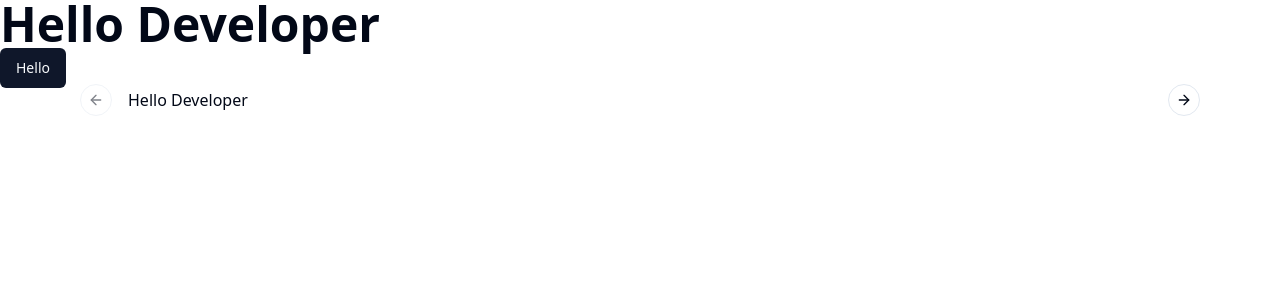
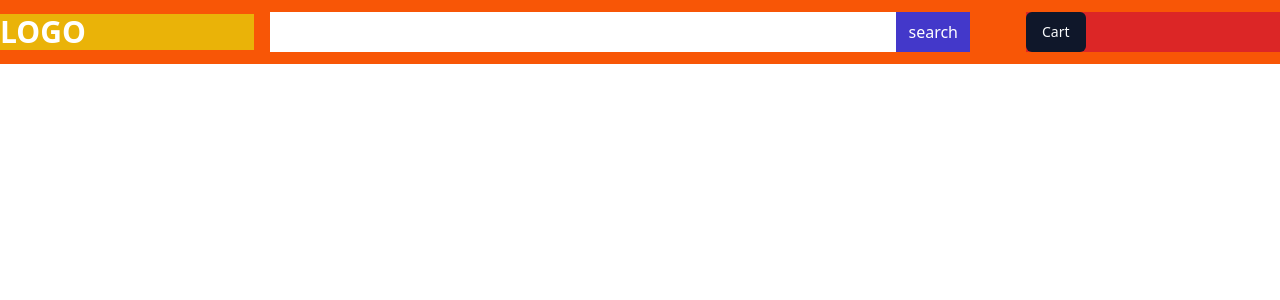
Before and after one commit to noyon-podder/MK-client, a React (Vite) app: page / in a window 1280 px wide. Shown: the top 300 px of the page. Built offline with nearby package versions, Linux system fonts and the light colour scheme.

Commit message:
xl device navbar done

```diff
--- a/src/App.tsx
+++ b/src/App.tsx
@@ -1,15 +1,12 @@
-import { Button } from "./components/ui/button";
-import Test from "./pages/Test";
+import Container from "./components/Container";
+import Navbar from "./components/layout/Navbar";
 
 const App = () => {
   return (
     <>
-      <h1 className="text-5xl font-bold">Hello Developer</h1>
-      <Button>Hello</Button>
-
-      <div className="max-w-5xl mx-auto">
-        <Test />
-      </div>
+      <Container>
+        <Navbar />
+      </Container>
     </>
   );
 };
--- /dev/null
+++ b/src/components/Container.tsx
@@ -0,0 +1,7 @@
+import { ReactNode } from "react";
+
+const Container = ({ children }: { children: ReactNode }) => {
+  return <div className="max-w-7xl mx-auto">{children}</div>;
+};
+
+export default Container;
--- a/src/components/layout/Navbar.tsx
+++ b/src/components/layout/Navbar.tsx
@@ -1,7 +1,34 @@
 import React from "react";
+import { Button } from "../ui/button";
 
 const Navbar = () => {
-  return <div>Navbar</div>;
+  return (
+    <div className="bg-main text-white py-3">
+      <div className="flex items-center w-full gap-4 ">
+        {/* header part */}
+        <div className="flex-1 bg-yellow-500">
+          <h2 className="font-bold text-white text-3xl p-0">LOGO</h2>
+        </div>
+        {/* search part */}
+        <div className="flex-2 xl:mr-10">
+          <div className="w-[700px] h-10 flex ">
+            <input
+              type="text"
+              name=""
+              id=""
+              className="w-full h-full px-3 py-2"
+            />
+            <button className="bg-indigo-700 h-full px-3">search</button>
+          </div>
+        </div>
+
+        {/* cart part */}
+        <div className="flex-1 bg-red-600">
+          <Button>Cart</Button>
+        </div>
+      </div>
+    </div>
+  );
 };
 
 export default Navbar;
--- a/tailwind.config.js
+++ b/tailwind.config.js
@@ -2,10 +2,10 @@
 module.exports = {
   darkMode: ["class"],
   content: [
-    './pages/**/*.{ts,tsx}',
-    './components/**/*.{ts,tsx}',
-    './app/**/*.{ts,tsx}',
-    './src/**/*.{ts,tsx}',
+    "./pages/**/*.{ts,tsx}",
+    "./components/**/*.{ts,tsx}",
+    "./app/**/*.{ts,tsx}",
+    "./src/**/*.{ts,tsx}",
   ],
   prefix: "",
   theme: {
@@ -26,6 +26,9 @@ module.exports = {
         primary: {
           DEFAULT: "hsl(var(--primary))",
           foreground: "hsl(var(--primary-foreground))",
+        },
+        main: {
+          DEFAULT: "#F85606",
         },
         secondary: {
           DEFAULT: "hsl(var(--secondary))",
@@ -74,4 +77,4 @@ module.exports = {
     },
   },
   plugins: [require("tailwindcss-animate")],
-}
+};
```
